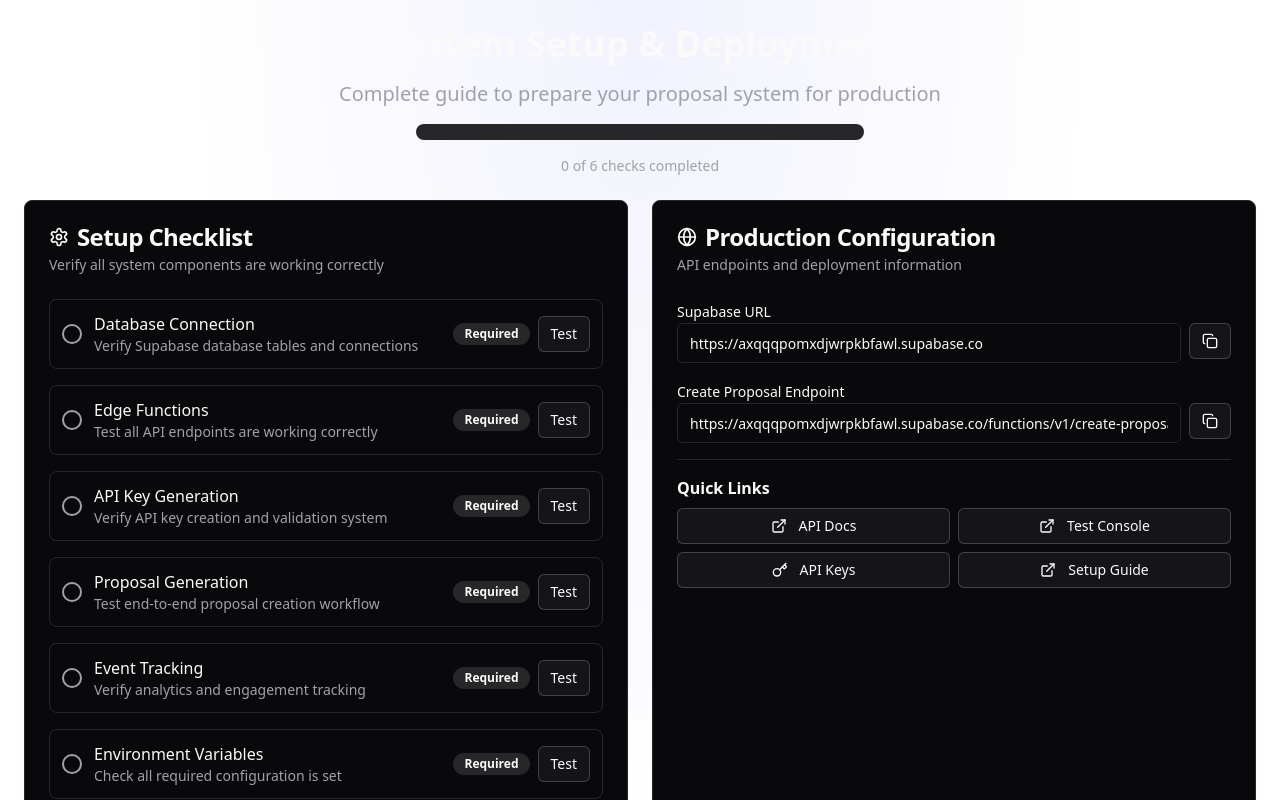
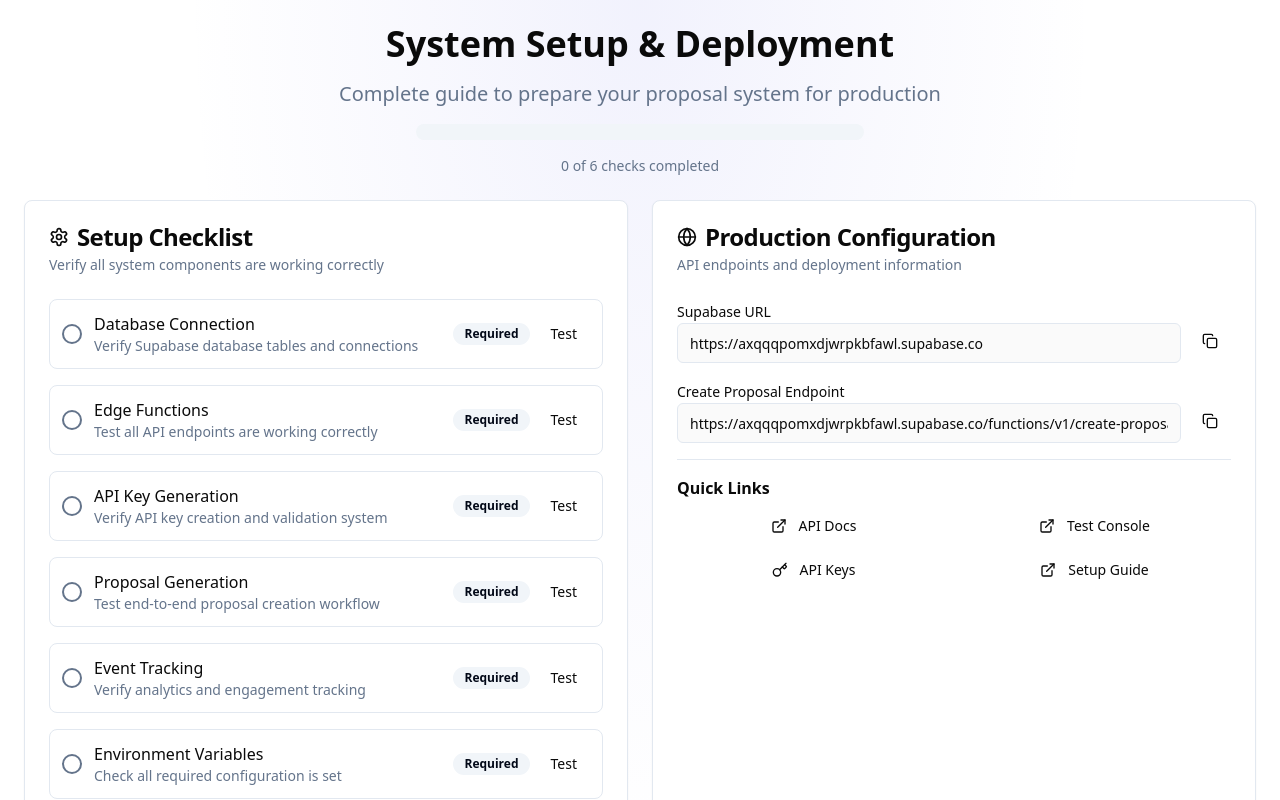
Before and after one commit to thomas-ora/create-winning-proposals, a React (Vite) app: page /setup in a window 1280 px wide. Shown: the top 800 px of the page. Built offline with nearby package versions, Linux system fonts and the light colour scheme; what @react-pdf/renderer would draw is missing.

Commit message:
Fix: Implement light mode theme
- Fix build errors related to AppLayout imports.
- Switch to light mode theme by adjusting CSS variables, glass morphism effects, and gradients.
- Enhance light mode design for better contrast and readability.
- Update theme variables.
- Test all components.

```diff
--- a/index.html
+++ b/index.html
@@ -1,5 +1,5 @@
 <!DOCTYPE html>
-<html lang="en">
+<html lang="en" class="light">
   <head>
     <meta charset="UTF-8" />
     <meta name="viewport" content="width=device-width, initial-scale=1.0" />
--- a/src/index.css
+++ b/src/index.css
@@ -8,23 +8,24 @@ All colors MUST be HSL.
 
 @layer base {
   :root {
-    --background: 240 10% 3.9%;
-    --foreground: 0 0% 98%;
+    /* Light mode colors by default */
+    --background: 0 0% 98%;
+    --foreground: 0 0% 3.9%;
 
-    --card: 240 10% 3.9%;
-    --card-foreground: 0 0% 98%;
+    --card: 0 0% 100%;
+    --card-foreground: 0 0% 3.9%;
 
-    --popover: 240 10% 3.9%;
-    --popover-foreground: 0 0% 98%;
+    --popover: 0 0% 100%;
+    --popover-foreground: 0 0% 3.9%;
 
     --primary: 262 83% 58%;
     --primary-foreground: 0 0% 98%;
 
-    --secondary: 240 3.7% 15.9%;
-    --secondary-foreground: 0 0% 98%;
+    --secondary: 210 40% 96%;
+    --secondary-foreground: 222.2 84% 4.9%;
 
-    --muted: 240 3.7% 15.9%;
-    --muted-foreground: 240 5% 64.9%;
+    --muted: 210 40% 96%;
+    --muted-foreground: 215.4 16.3% 46.9%;
 
     --accent: 262 83% 58%;
     --accent-foreground: 0 0% 98%;
@@ -32,15 +33,15 @@ All colors MUST be HSL.
     --destructive: 0 84.2% 60.2%;
     --destructive-foreground: 0 0% 98%;
 
-    --border: 240 3.7% 15.9%;
-    --input: 240 3.7% 15.9%;
+    --border: 214.3 31.8% 91.4%;
+    --input: 214.3 31.8% 91.4%;
     --ring: 262 83% 58%;
 
     --radius: 0.5rem;
 
-    /* Glass morphism design tokens */
-    --glass-sidebar: rgba(20, 20, 25, 0.8);
-    --glass-card: rgba(30, 30, 35, 0.6);
+    /* Glass morphism design tokens for light mode */
+    --glass-sidebar: rgba(255, 255, 255, 0.9);
+    --glass-card: rgba(255, 255, 255, 0.8);
     --glass-border: rgba(123, 127, 235, 0.2);
     --glass-glow: rgba(123, 127, 235, 0.3);
 
@@ -59,35 +60,35 @@ All colors MUST be HSL.
     --transition-smooth: all 0.3s cubic-bezier(0.4, 0, 0.2, 1);
     --transition-fast: all 0.15s cubic-bezier(0.4, 0, 0.2, 1);
 
-    /* Sidebar tokens */
-    --sidebar-background: 240 10% 3.9%;
-    --sidebar-foreground: 0 0% 98%;
-    --sidebar-primary: 262 83% 58%;
+    /* Sidebar tokens for light mode */
+    --sidebar-background: 0 0% 98%;
+    --sidebar-foreground: 240 5.3% 26.1%;
+    --sidebar-primary: 240 5.9% 10%;
     --sidebar-primary-foreground: 0 0% 98%;
-    --sidebar-accent: 240 3.7% 15.9%;
-    --sidebar-accent-foreground: 0 0% 98%;
-    --sidebar-border: 240 3.7% 15.9%;
-    --sidebar-ring: 262 83% 58%;
+    --sidebar-accent: 240 4.8% 95.9%;
+    --sidebar-accent-foreground: 240 5.9% 10%;
+    --sidebar-border: 220 13% 91%;
+    --sidebar-ring: 217.2 91.2% 59.8%;
   }
 
-  .light {
-    --background: 0 0% 100%;
-    --foreground: 240 10% 3.9%;
+  .dark {
+    --background: 240 10% 3.9%;
+    --foreground: 0 0% 98%;
 
-    --card: 0 0% 100%;
-    --card-foreground: 240 10% 3.9%;
+    --card: 240 10% 3.9%;
+    --card-foreground: 0 0% 98%;
 
-    --popover: 0 0% 100%;
-    --popover-foreground: 240 10% 3.9%;
+    --popover: 240 10% 3.9%;
+    --popover-foreground: 0 0% 98%;
 
     --primary: 262 83% 58%;
     --primary-foreground: 0 0% 98%;
 
-    --secondary: 240 4.8% 95.9%;
-    --secondary-foreground: 240 5.9% 10%;
+    --secondary: 240 3.7% 15.9%;
+    --secondary-foreground: 0 0% 98%;
 
-    --muted: 240 4.8% 95.9%;
-    --muted-foreground: 240 3.8% 46.1%;
+    --muted: 240 3.7% 15.9%;
+    --muted-foreground: 240 5% 64.9%;
 
     --accent: 262 83% 58%;
     --accent-foreground: 0 0% 98%;
--- a/src/pages/ProposalList.tsx
+++ b/src/pages/ProposalList.tsx
@@ -9,6 +9,7 @@ import { useProposalList } from "@/hooks/useProposalList";
 import { formatCurrency, formatDate, formatStatus } from "@/utils/formatters";
 import { getProposalAnalytics } from "@/utils/analytics";
 import { type CurrencyType } from "@/utils/constants";
+import AppLayout from "@/components/layout/AppLayout";
 import React from "react";
 
 const ProposalListSkeleton = () => (
```
